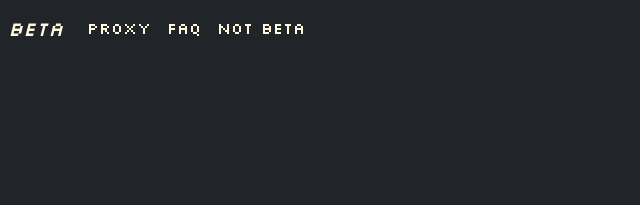
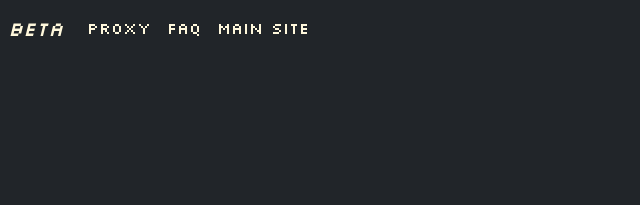
Before and after one commit to EnZon3/Hide-inator, a website: page public/html/index.html in a window 1280 px wide. Shown: the top 205 px of the page, 209-849 px from the left. Drawn offline with nearby package versions, Linux system fonts and the light colour scheme; files that its build step writes are made by us from their sources; files whose address does not match are found by name.

Commit message:
cleared up main site link

```diff
--- a/public/html/index.html
+++ b/public/html/index.html
@@ -45,7 +45,7 @@
                     <a class="nav-link colorful" href="/faq">FAQ</a>
                   </li>
                   <li class="nav-item">
-                    <a class="nav-link colorful" href="https://hide-inator.vercel.app">Not beta</a>
+                    <a class="nav-link colorful" href="https://hide-inator.vercel.app">Main site</a>
                   </li>
                 </ul>
               </div>
```
